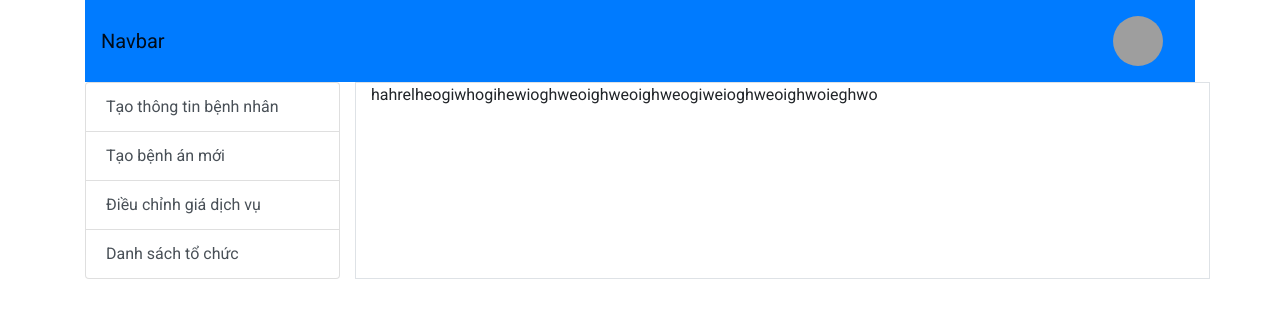
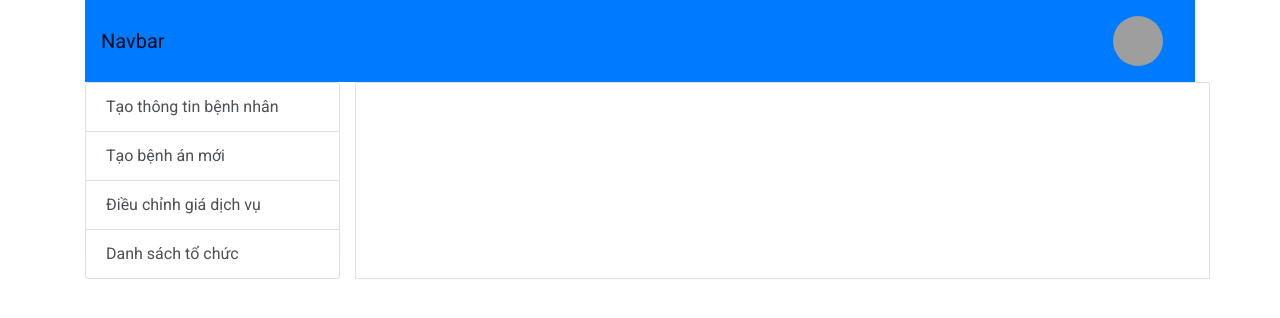
Before and after one commit to NhatTan2007/MedicalExaminationFE, an Angular app: page / in a window 1280 px wide. Shown: the top 318 px of the page. Built offline with nearby package versions, Linux system fonts and the light colour scheme; grey boxes are pictures that could not be loaded.

Commit message:
update model

```diff
--- a/src/app/_share/components/general-room-layout/general-room-layout.component.html
+++ b/src/app/_share/components/general-room-layout/general-room-layout.component.html
@@ -8,5 +8,5 @@
             </div>
       </div>
       <div class="col-9 border">
-          <p>hahrelheogiwhogihewioghweoighweoighweogiweioghweoighwoieghwo</p>
+        <router-outlet></router-outlet>
     </div>
```
